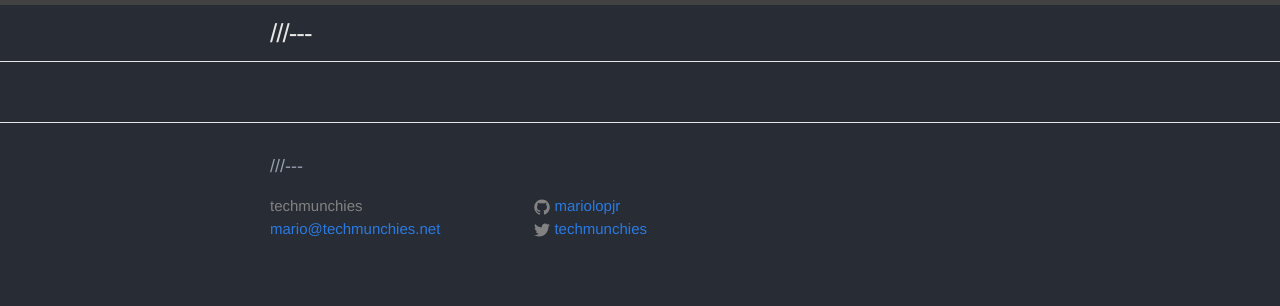
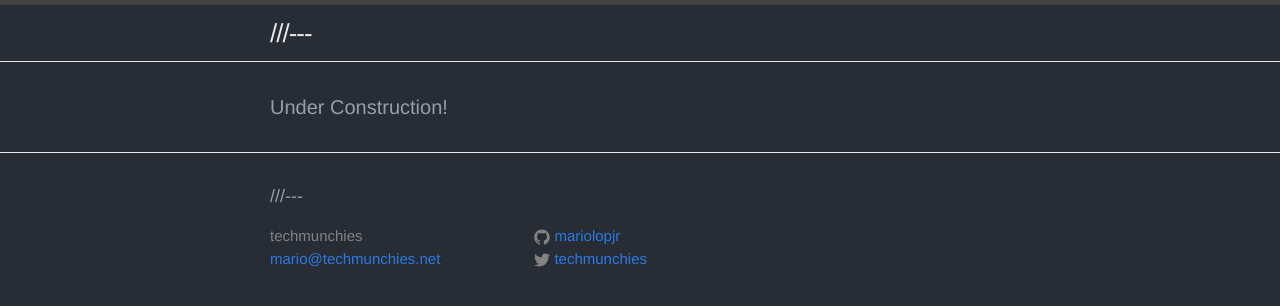
Before and after one commit to gitter-badger/mariolopjr.github.io, a Jekyll site: the page built from index.html, in a window 1280 px wide. Shown: the top 306 px of the page. Built offline with Jekyll 4.4.1, drawn with Linux system fonts in a browser that asks for light colours.

Commit message:
Added CNAME, more index changes

```diff
--- /dev/null
+++ b/CNAME
@@ -0,0 +1 @@
+techmunchies.net
--- a/index.html
+++ b/index.html
@@ -3,5 +3,5 @@ layout: default
 ---
 
 <div class="home">
-
+    Under Construction!
 </div>
```
